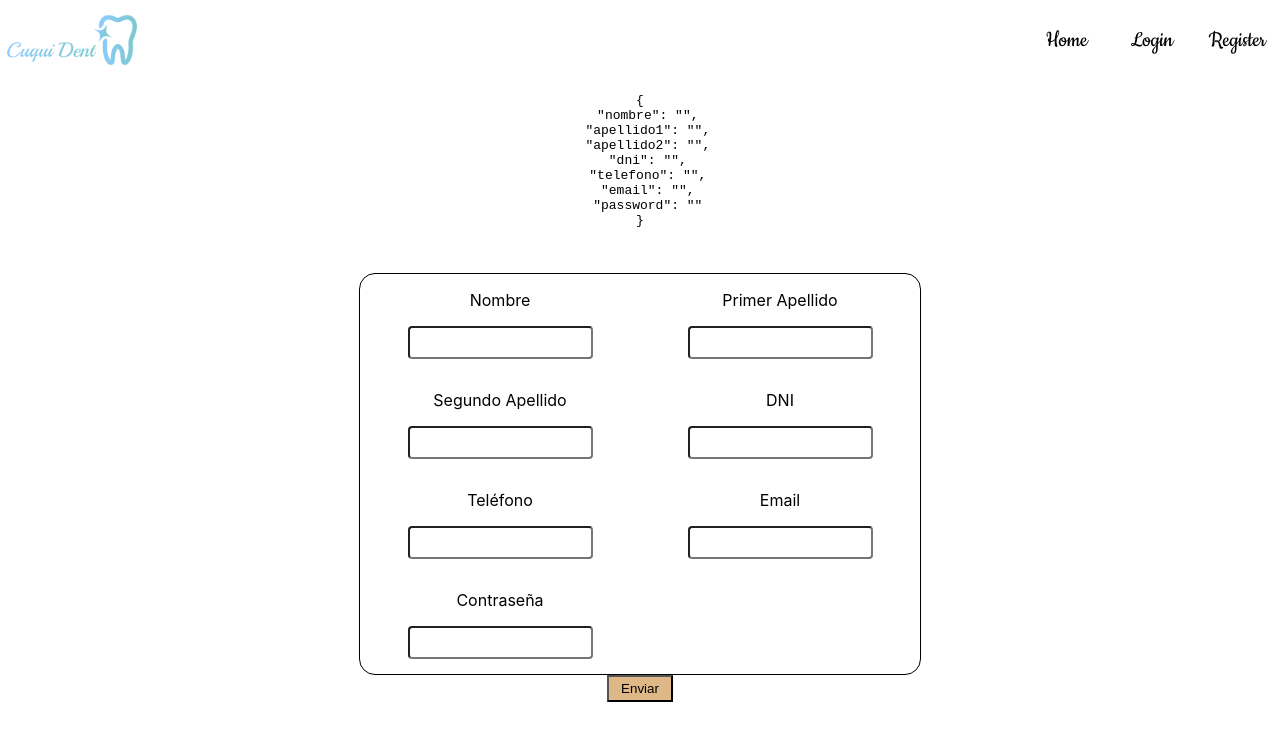
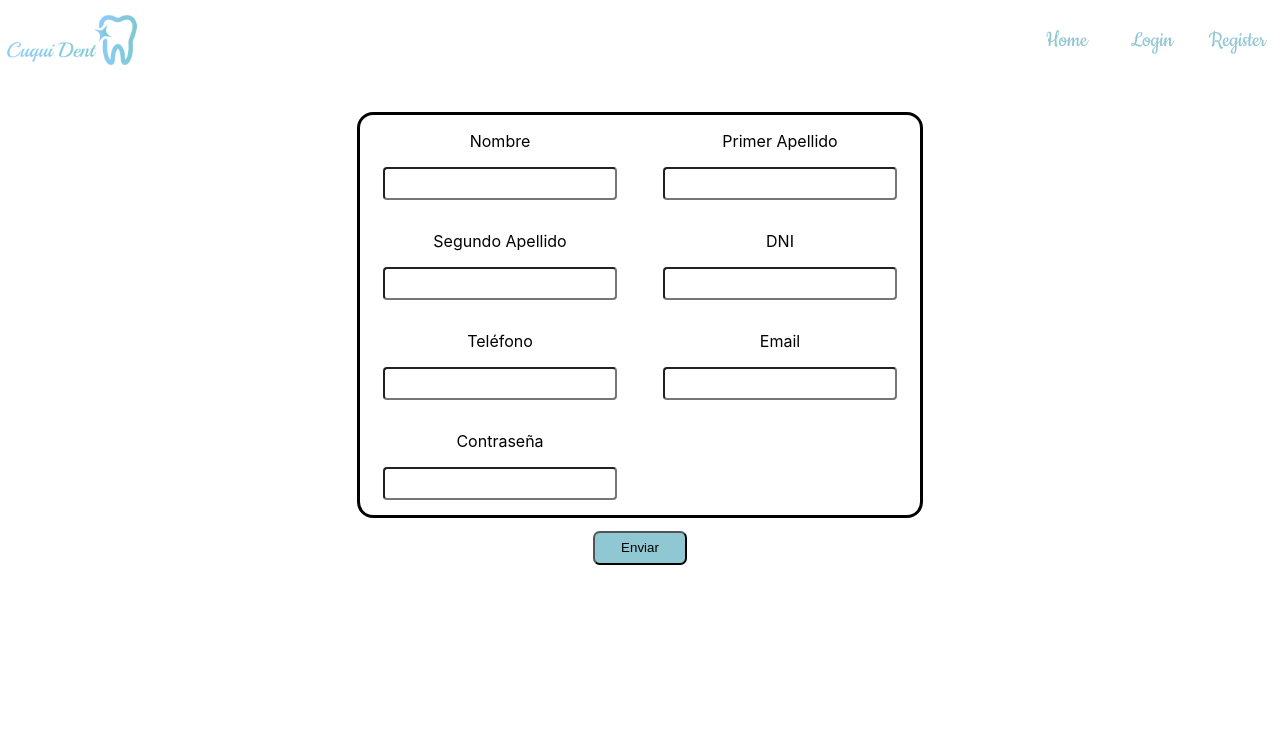
Before and after one commit to jellis24/frontend-clinica-dental, a React (Create React App) app: page /register in a window 1280 px wide. Shown: the top 740 px of the page. Built offline with nearby package versions, Linux system fonts and the light colour scheme.

Commit message:
Modify colours of header links

```diff
--- a/src/components/Boton/Boton.css
+++ b/src/components/Boton/Boton.css
@@ -5,6 +5,7 @@
     /*background-color:yellow;*/
     font-family: 'Cookie', cursive;
     font-size: x-large;
+    color: rgb(143,199,210);
 
     transition: 0.7s;
     /*margin-right: 0.5em;*/
@@ -15,7 +16,7 @@
 .megaBoton:hover{
     transition: 0.7s;
     background-color: transparent;
-    border-bottom: rgb(223, 12, 12) 4px solid;
+    border-bottom: rgb(152, 200, 243) 4px solid;
 
 
 }
--- a/src/components/Input/Input.css
+++ b/src/components/Input/Input.css
@@ -1,4 +1,5 @@
 .input{
     border-radius: 0.3em;
     height: 2em;
+    width: 17em;
 }
--- a/src/containers/Register/Register.css
+++ b/src/containers/Register/Register.css
@@ -8,7 +8,7 @@
     width: 35em;
     height: 25em;
     margin-top: 2em;
-    border: 0.1em solid black;
+    border: 0.2em solid black;
     border-radius: 1em;
     display: grid;
     grid-template-columns: repeat(2, 1fr);
@@ -16,11 +16,14 @@
 
 }
 #botonRegistrarse{
-    width: 5em;
-    height: 2em;
-    background-color: burlywood;
+    margin-top: 1em;;
+    width: 7em;
+    height: 2.5em;
+    background-color: rgb(143,199,210);
+    border-radius: 0.5em;
 }
 
 .mensajeError{
+    margin-top: 1em;
     color: red;
 }
--- a/src/containers/Register/Register.jsx
+++ b/src/containers/Register/Register.jsx
@@ -92,7 +92,7 @@ const Register = () =>{
     return(
         <div className="vistaRegister">
 
-            <pre>{JSON.stringify(customer,null,2)}</pre>
+            {/* <pre>{JSON.stringify(customer,null,2)}</pre> */}
             <div className="formRegistro">
                 <Input title="Nombre" type="text" maxLength="30" name="nombre" onChange={manejaEstado} />
                 <Input title="Primer Apellido" type="text"  maxLength="30" name="apellido1" onChange={manejaEstado}/>
```
Also changed, not shown: 1 other file (tests, documents, lock files or other folders).
